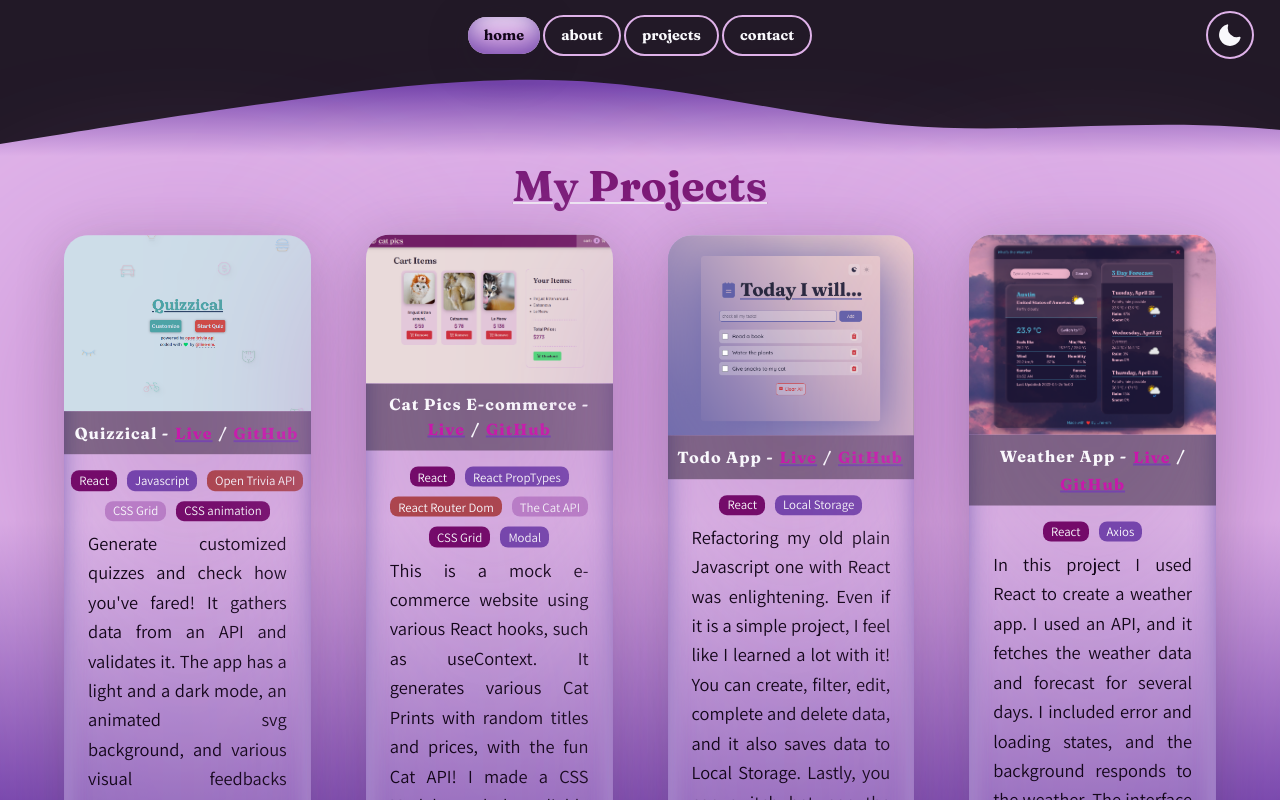
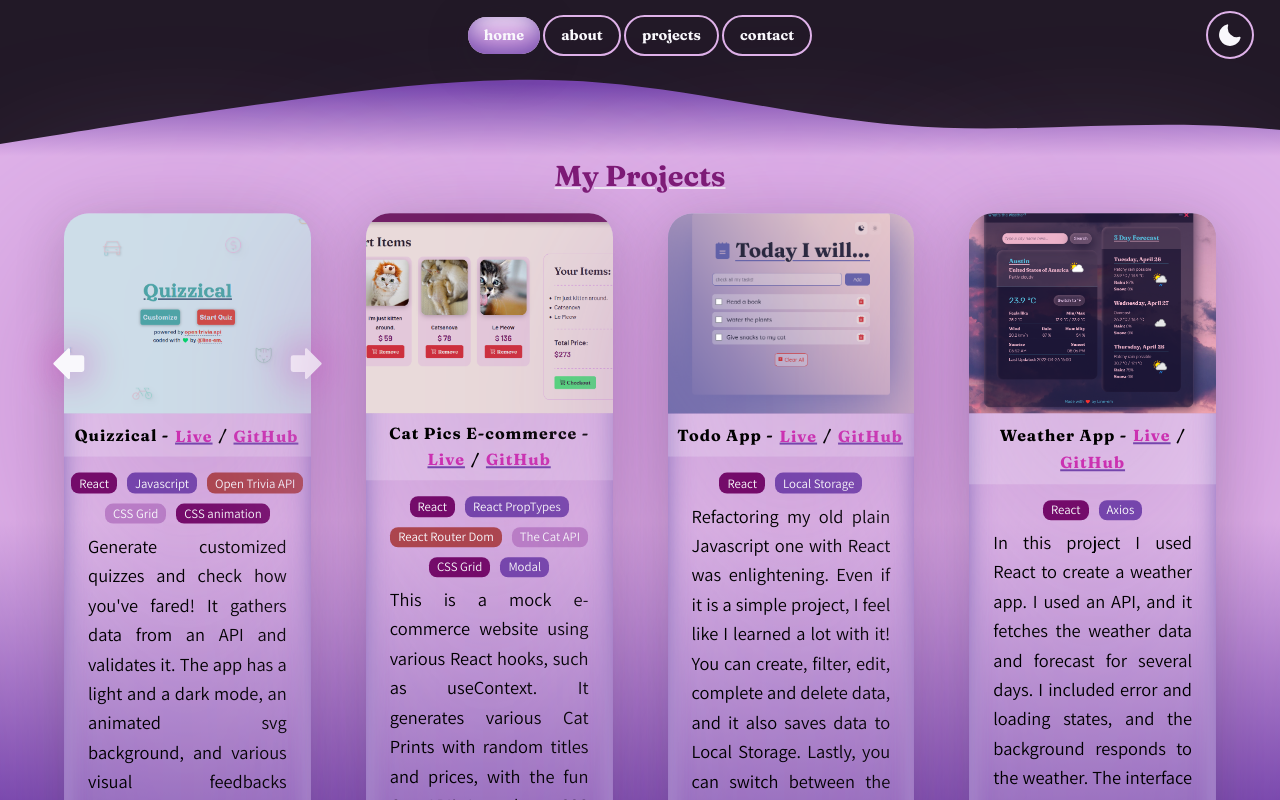
Before and after one commit to line-em/my-portfolio-2, a React (Vite) app: page /#/projects in a window 1280 px wide. Shown: the top 800 px of the page. Built offline with nearby package versions, Linux system fonts and the light colour scheme.

Commit message:
caroussel added

```diff
--- a/src/components/ProjectItem.jsx
+++ b/src/components/ProjectItem.jsx
@@ -1,9 +1,51 @@
+// import { useToggle } from "../hooks/useToggle";
+import { ArrowFatLeft, ArrowFatRight } from "phosphor-react";
+import { useState } from "react";
+
+// FIXME: CatPics bg
 const ProjectItem = ({ image, title, live, github, tech, description, id }) => {
+	const [imageIndex, setImageIndex] = useState(0);
+
+	const cycleImages = (currentIndex) => {
+		const maxIndex = image.length - 1;
+
+		if (currentIndex === maxIndex) {
+			return setImageIndex(0);
+		} else if (currentIndex === 0) {
+			return setImageIndex(maxIndex);
+		} else {
+			return setImageIndex((prev) => prev + 1);
+		}
+	};
+
 	return (
-		<section className={`project_box float ${id % 2 ? "float" : "float delay-1s"}`}>
-			<div className="project_image">
-				<img src={image} alt={title} loading="lazy" />
-			</div>
+		<section
+			className={`project_box ${id % 2 ? "tiny-float" : "tiny-float delay-1s"}`}
+			key={id}
+		>
+			{typeof image !== "string" ? (
+				<>
+					<div className="project_arrows">
+						<ArrowFatLeft
+							size={38}
+							weight="fill"
+							onClick={() => cycleImages(imageIndex)}
+						/>
+						<ArrowFatRight
+							size={38}
+							weight="fill"
+							onClick={() => cycleImages(imageIndex)}
+						/>
+					</div>
+					<div className="project_image">
+						<img src={image[imageIndex]} alt={title} loading="lazy" />
+					</div>
+				</>
+			) : (
+				<div className="project_image">
+					<img src={image} alt={title} loading="lazy" />
+				</div>
+			)}
 			<h4>
 				{title} - <a href={live}>Live</a> / <a href={github}>GitHub</a>
 			</h4>
--- a/src/css/index.css
+++ b/src/css/index.css
@@ -56,9 +56,9 @@ h2 {
 
 h4 {
 	width: 100%;
-	background-color: var(--50-less-dark);
+	background-color: var(--50-less-white);
 	padding: var(--tiny);
-	color: var(--white);
+	color: var(--dark);
 	margin: 0;
 	letter-spacing: 1px;
 }
--- a/src/css/mainContainer.css
+++ b/src/css/mainContainer.css
@@ -19,6 +19,7 @@
 .project_container {
 	display: grid;
 	gap: 55px;
+	position: relative;
 }
 
 .col-2 {
--- a/src/css/projects.css
+++ b/src/css/projects.css
@@ -8,23 +8,50 @@
 	padding: 0 var(--base) var(--base);
 }
 
+.project_arrows svg {
+	filter: drop-shadow(0 0 20px var(--bright-pink));
+}
+
+.project_arrows > :is(*:first-of-type, *:last-of-type) {
+	position: absolute;
+	top: 20%;
+	transform: translateY(-50%);
+	z-index: 1;
+	cursor: pointer;
+	fill: var(--white);
+}
+
+.project_arrows > *:first-of-type {
+	left: -13px;
+}
+
+.project_arrows > *:last-of-type {
+	right: -13px;
+}
+
+.project_arrows *:hover {
+	fill: var(--dark-pink);
+}
+
 .project_image {
 	border-radius: var(--base) var(--base) 0 0;
 	overflow: hidden;
-	width: 100%;
-	height: auto;
-	max-height: 200px;
+
+	height: 200px;
 }
 
 .project_image img {
 	object-fit: cover;
+	overflow: hidden;
 	object-position: center;
-	transform: scale(1);
-	transition: cubic-bezier(0.175, 0.885, 0.32, 1.275) 1s;
+	width: 100%;
+	height: 100%;
+	transform: scale(1.1);
+	transition: cubic-bezier(0.19, 1, 0.22, 1) 1s;
 }
 
 .project_image img:hover {
-	transform: scale(1.3);
+	transform: scale(1.2);
 }
 
 .project_tech {
--- a/src/css/root.css
+++ b/src/css/root.css
@@ -21,9 +21,8 @@
 	--red: #ac454e;
 	--less-pink: #dfb2e9;
 	--pink: #b97dc6;
-	--bright-pink: #c719aa;
+	--bright-pink: #cb31b1;
 	--dark-pink: #740b6a;
-	--dark: #14071a;
 	--less-dark: #221927;
 	--white: #f9f8fc;
 
--- a/src/data/projects.js
+++ b/src/data/projects.js
@@ -5,7 +5,7 @@ export default [
 		description:
 			"Generate customized quizzes and check how you've fared! It gathers data from an API and validates it. The app has a light and a dark mode, an animated svg background, and various visual feedbacks depending on user state! It also celebrates your victory 🎉",
 		tech: ["React", "Javascript", "Open Trivia API", "CSS Grid", "CSS animation"],
-		image: "../src/misc/project/quizzical.png",
+		image: ["../src/misc/project/quizzical.png", "../src/misc/project/quizzical2.png"],
 		github: "https://github.com/line-em/Quizzical",
 		live: "https://line-em.github.io/Quizzical/"
 	},
--- a/src/pages/Projects.jsx
+++ b/src/pages/Projects.jsx
@@ -1,11 +1,8 @@
 import React from "react";
 import ProjectItem from "../components/ProjectItem";
-import { useToggle } from "../hooks/useToggle";
 import projects from "../data/projects";
 
 const Projects = () => {
-	const [selected, toggleSelected] = useToggle();
-
 	const listOfProjects = projects.map((project) => (
 		<ProjectItem
 			key={project.id}
@@ -22,7 +19,7 @@ const Projects = () => {
 	return (
 		<section className="main_container main_large" role="note" id="about">
 			<div className="neg-top">
-				<h1>My Projects</h1>
+				<h2>My Projects</h2>
 				<section className="project_container col-4">{listOfProjects}</section>
 
 				<p>
```
